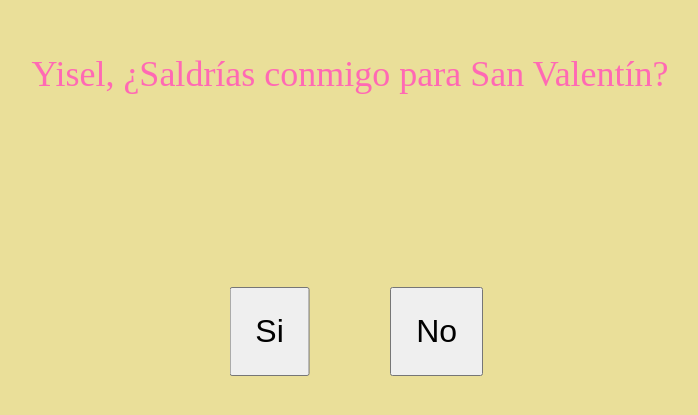
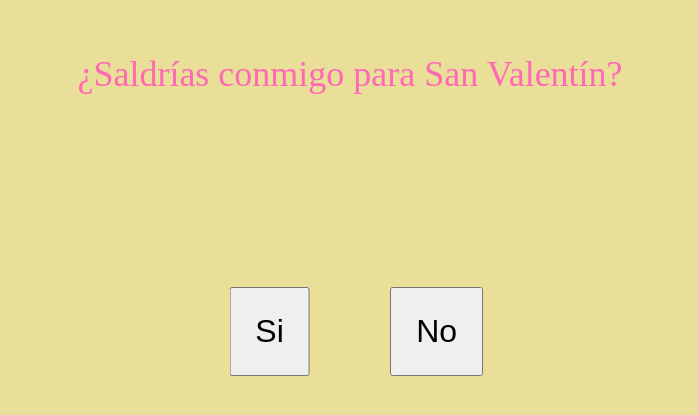
Before and after one commit to PostRoy/san_valentin, a plain HTML site: page index.html in a window 1280 px wide. Shown: the part 139-554 px from the top of the page, without its empty margins (290-988 px from the left). Drawn offline with Linux system fonts and the light colour scheme.

Commit message:
Update index.html

```diff
--- a/index.html
+++ b/index.html
@@ -10,7 +10,7 @@
 <body>
 
     <div class="contenedor">
-        <p>Yisel, ¿Saldrías conmigo para San Valentín?</p>
+        <p>¿Saldrías conmigo para San Valentín?</p>
         <button id="yesBtn">Si</button>
         <button id="noBtn">No</button>
     </div>
```
